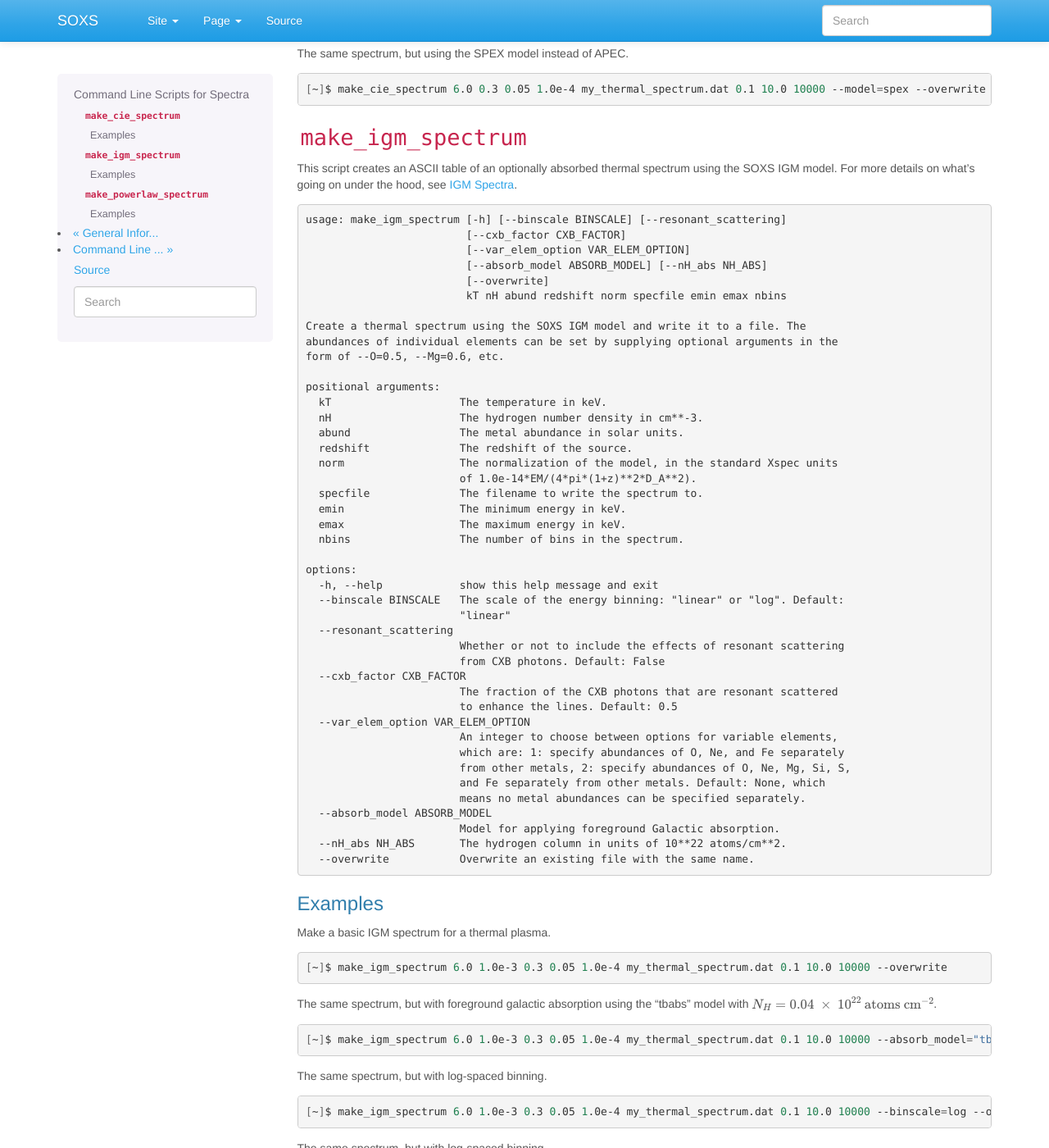
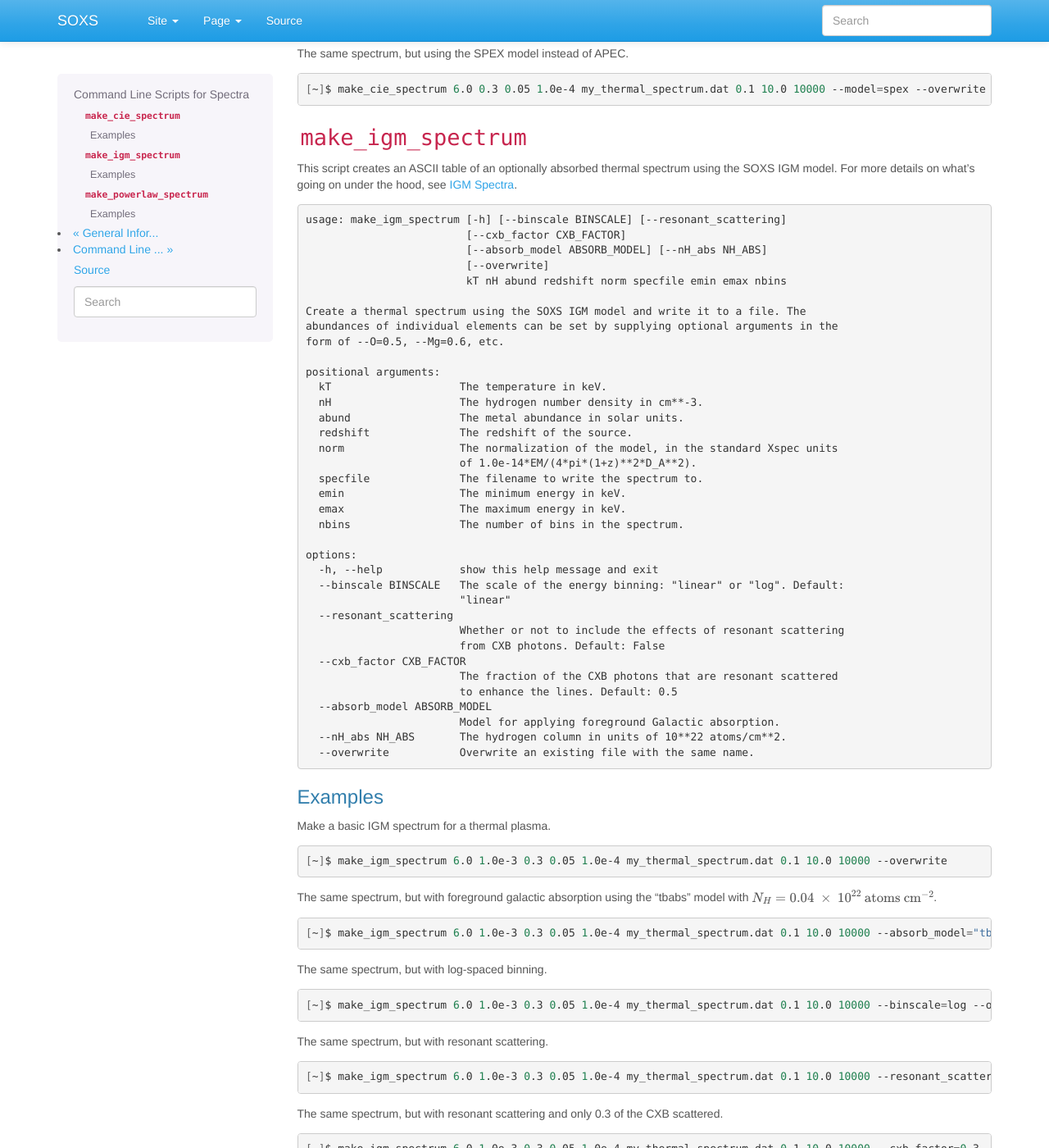
Before and after one commit to lynx-x-ray-observatory/soxs, a Sphinx documentation site: the page built from doc/source/command_line/spectra.rst, in a window 1280 px wide and 1400 px high, scrolled down 2122 px. Shown: the whole window at 82% size. Built offline with Sphinx 7.4.7, drawn with Linux system fonts in a browser that asks for light colours; the version number could not be read and is left out; some of the changed text lies outside the part shown.

Commit message:
Fix more docs

```diff
--- a/doc/source/command_line/spectra.rst
+++ b/doc/source/command_line/spectra.rst
@@ -151,7 +151,6 @@ see :ref:`igm-spectra`.
 
     usage: make_igm_spectrum [-h] [--binscale BINSCALE] [--resonant_scattering]
                              [--cxb_factor CXB_FACTOR]
-                             [--var_elem_option VAR_ELEM_OPTION]
                              [--absorb_model ABSORB_MODEL] [--nH_abs NH_ABS]
                              [--overwrite]
                              kT nH abund redshift norm specfile emin emax nbins
@@ -182,12 +181,6 @@ see :ref:`igm-spectra`.
       --cxb_factor CXB_FACTOR
                             The fraction of the CXB photons that are resonant scattered
                             to enhance the lines. Default: 0.5
-      --var_elem_option VAR_ELEM_OPTION
-                            An integer to choose between options for variable elements,
-                            which are: 1: specify abundances of O, Ne, and Fe separately
-                            from other metals, 2: specify abundances of O, Ne, Mg, Si, S,
-                            and Fe separately from other metals. Default: None, which
-                            means no metal abundances can be specified separately.
       --absorb_model ABSORB_MODEL
                             Model for applying foreground Galactic absorption.
       --nH_abs NH_ABS       The hydrogen column in units of 10**22 atoms/cm**2.
@@ -215,12 +208,6 @@ The same spectrum, but with log-spaced binning.
 
     [~]$ make_igm_spectrum 6.0 1.0e-3 0.3 0.05 1.0e-4 my_thermal_spectrum.dat 0.1 10.0 10000 --binscale=log --overwrite
 
-The same spectrum, but with log-spaced binning.
-
-.. code-block:: bash
-
-    [~]$ make_igm_spectrum 6.0 1.0e-3 0.3 0.05 1.0e-4 my_thermal_spectrum.dat 0.1 10.0 10000 --binscale=log --overwrite
-
 The same spectrum, but with resonant scattering.
 
 .. code-block:: bash
@@ -233,11 +220,11 @@ The same spectrum, but with resonant scattering and only 0.3 of the CXB scattere
 
     [~]$ make_igm_spectrum 6.0 1.0e-3 0.3 0.05 1.0e-4 my_thermal_spectrum.dat 0.1 10.0 10000 --cxb_factor=0.3 --resonant_scattering --overwrite
 
-The same spectrum, but with abundances of O, Ne, and Fe specified (needs ``var_elem_option=1``).
+The same spectrum, but with abundances of O, Ne, and Fe specified.
 
 .. code-block:: bash
 
-    [~]$ make_igm_spectrum 6.0 1.0e-3 0.3 0.05 1.0e-4 my_thermal_spectrum.dat 0.1 10.0 10000 --O=0.7 --Ne=0.6 --Fe=0.8 --var_elem_option=1 --overwrite
+    [~]$ make_igm_spectrum 6.0 1.0e-3 0.3 0.05 1.0e-4 my_thermal_spectrum.dat 0.1 10.0 10000 --O=0.7 --Ne=0.6 --Fe=0.8 --overwrite
 
 ``make_powerlaw_spectrum``
 --------------------------
--- a/doc/source/users_guide/thermal_spectra.rst
+++ b/doc/source/users_guide/thermal_spectra.rst
@@ -14,7 +14,7 @@ spectrum generators available in SOXS are:
 * :class:`~soxs.thermal_spectra.ApecGenerator`: APEC CIE and NEI spectra
 * :class:`~soxs.thermal_spectra.SpexGenerator`: SPEX CIE spectra
 * :class:`~soxs.thermal_spectra.MekalGenerator`: MeKaL CIE spectra
-* :class:`~soxs.thermal_spectra.CloudyCIEGenerator`: Cloudy CIE spectra
+* :class:`~soxs.thermal_spectra.CloudyCIEGenerator`: Cloudy-based CIE spectra
 * :class:`~soxs.thermal_spectra.IGMGenerator`: Cloudy-based collisional+photoionization
   spectra with optional resonant scattering from the CXB
 
```
